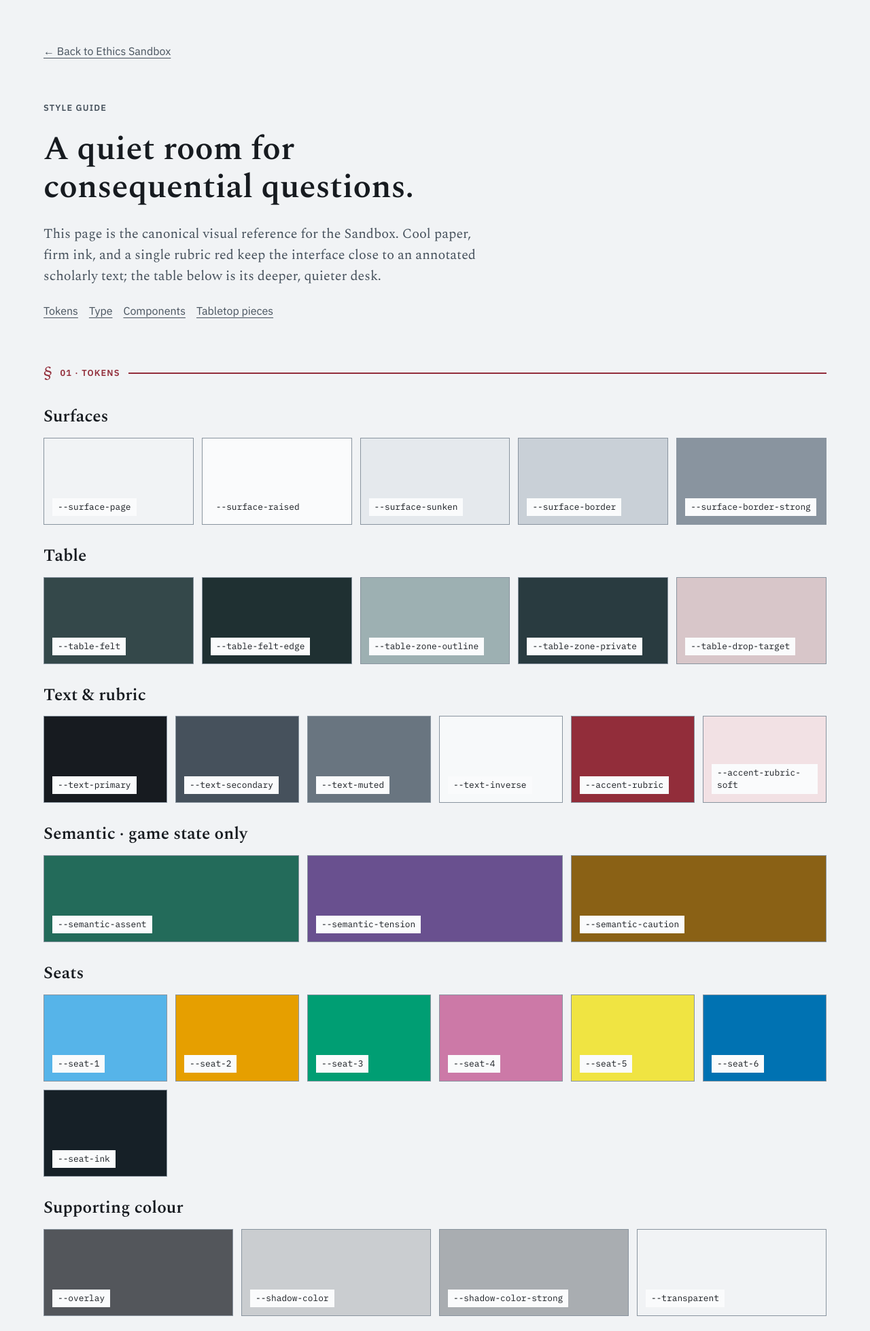
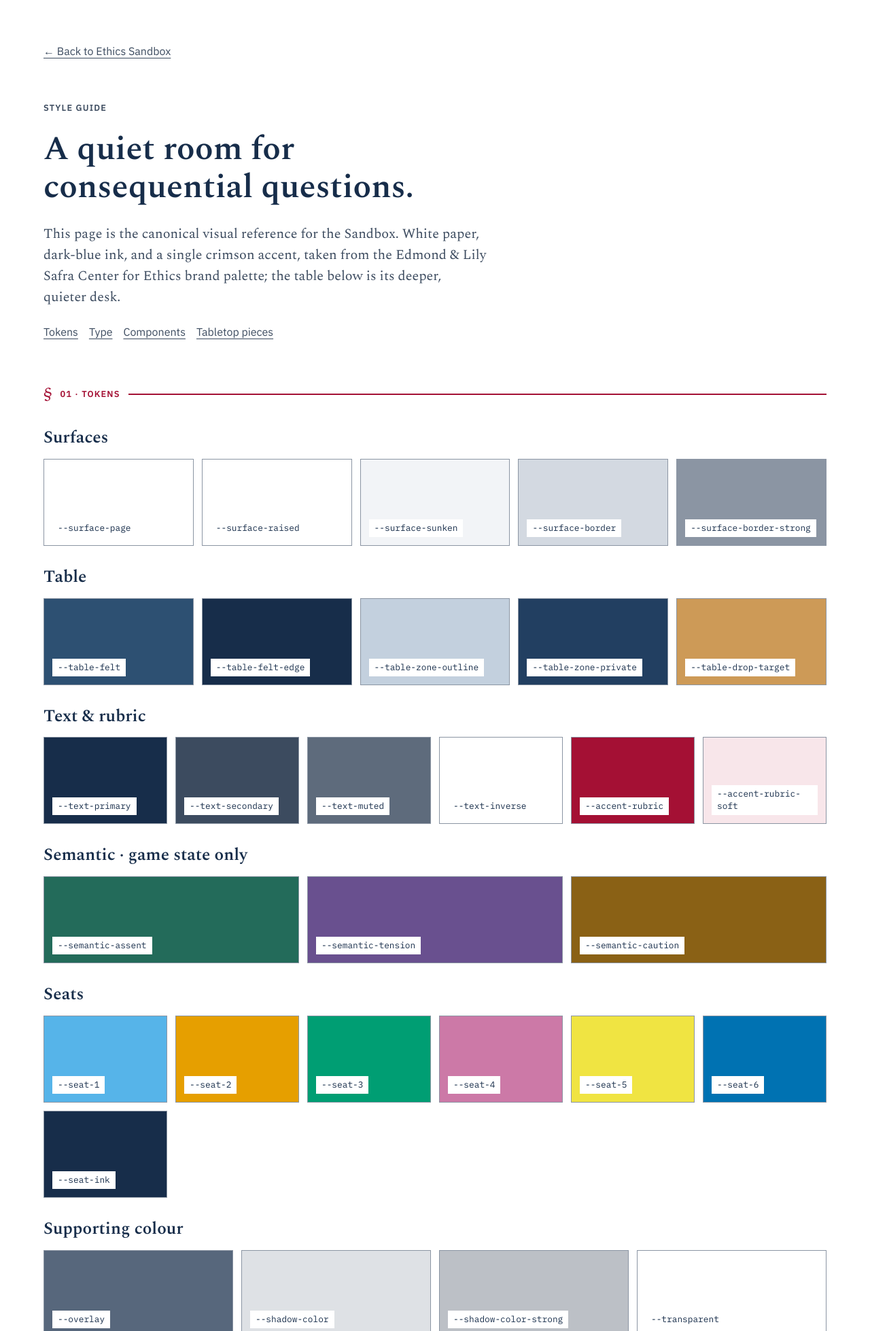
Before and after one commit to tperry17/Ethics-Sandbox-Virtual-Tabletop, a FastAPI app: page /styleguide in a window 1280 px wide. Shown: the top 1958 px of the page at 68% size. Run offline with FastAPI, Linux system fonts and the light colour scheme.

Commit message:
Align the colour palette with the Center's brand style guide
The page is now pure white. Text uses the guide's dark blue, the accent
is Harvard crimson (#a41034), and the table felt uses the guide's light
and dark blues, with Safra gold marking drop targets. Dark mode moves to
the same navy family. Token names, the seat tints and the semantic
game-state colours are unchanged.

Co-Authored-By: Claude Opus 5.5 <noreply@anthropic.com>
Claude-Session: https://claude.ai/code/session_011cgx2tGHsR6zqcGmhReJCq

```diff
--- a/sandbox/web/templates/styleguide.html
+++ b/sandbox/web/templates/styleguide.html
@@ -19,7 +19,7 @@
         <p class="eyebrow">Style guide</p>
         <h1>A quiet room for consequential questions.</h1>
         <div class="prose styleguide__lede">
-          <p>This page is the canonical visual reference for the Sandbox. Cool paper, firm ink, and a single rubric red keep the interface close to an annotated scholarly text; the table below is its deeper, quieter desk.</p>
+          <p>This page is the canonical visual reference for the Sandbox. White paper, dark-blue ink, and a single crimson accent, taken from the Edmond &amp; Lily Safra Center for Ethics brand palette; the table below is its deeper, quieter desk.</p>
         </div>
         <nav class="styleguide__nav" aria-label="Style guide sections">
           <a href="#tokens">Tokens</a>
--- a/static/css/tokens.css
+++ b/static/css/tokens.css
@@ -57,24 +57,24 @@
 :root {
   color-scheme: light;
 
-  /* Cool paper and ink */
-  --surface-page: #f1f3f5;
-  --surface-raised: #fafbfc;
-  --surface-sunken: #e5e9ed;
-  --surface-border: #c9d0d7;
-  --surface-border-strong: #89949f;
-  --table-felt: #34484a;
-  --table-felt-edge: #1f3032;
-  --table-zone-outline: #9db0b2;
-  --table-zone-private: #293b40;
-  --table-drop-target: #d8c6c9;
-  --text-primary: #171b20;
-  --text-secondary: #46515c;
-  --text-muted: #697580;
-  --text-inverse: #f7f9fa;
-  --text-on-felt: #eef2f3;
-  --accent-rubric: #922d3a;
-  --accent-rubric-soft: #f2e1e4;
+  /* White page, Harvard crimson and the Center's blues (ELSCE brand style guide) */
+  --surface-page: #ffffff;
+  --surface-raised: #ffffff;
+  --surface-sunken: #f2f4f7;
+  --surface-border: #d3d9e1;
+  --surface-border-strong: #8b95a3;
+  --table-felt: #2d5072;
+  --table-felt-edge: #172d4a;
+  --table-zone-outline: #c3d0de;
+  --table-zone-private: #223f61;
+  --table-drop-target: #cd9a57;
+  --text-primary: #172d4a;
+  --text-secondary: #3c4b5f;
+  --text-muted: #5e6b7c;
+  --text-inverse: #ffffff;
+  --text-on-felt: #eef2f6;
+  --accent-rubric: #a41034;
+  --accent-rubric-soft: #f8e6ea;
   --semantic-assent: #236b5a;
   --semantic-tension: #69508f;
   --semantic-caution: #8a6115;
@@ -86,12 +86,12 @@
   --seat-4: #cc79a7;
   --seat-5: #f0e442;
   --seat-6: #0072b2;
-  --seat-ink: #162027;
+  --seat-ink: #172d4a;
 
   /* Supporting colour tokens */
-  --overlay: #171b20b8;
-  --shadow-color: #17232b2e;
-  --shadow-color-strong: #11191f52;
+  --overlay: #172d4ab8;
+  --shadow-color: #172d4a24;
+  --shadow-color-strong: #0f1e3347;
   --transparent: #00000000;
 
   /* Type */
```
Also changed, not shown: other parts of static/css/tokens.css (+42 -42 lines), docs/BUILD-PLAN.md (+7 -1 lines).
